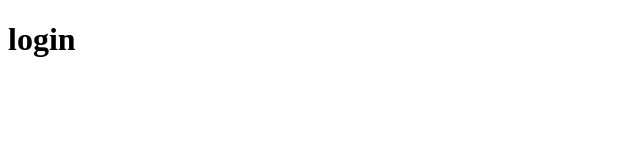
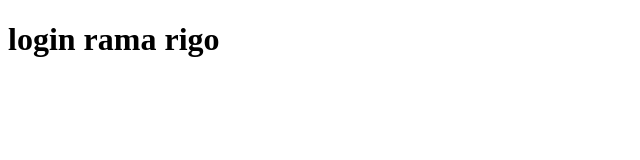
Before and after one commit to rigox100/cecy-dual, a plain HTML site: page login.html in a window 1280 px wide. Shown: the whole page, without its empty margins (0-640 px from the left). Drawn offline with Linux system fonts and the light colour scheme.

Commit message:
modificando login en rama rigo

```diff
--- a/login.html
+++ b/login.html
@@ -1,11 +1,14 @@
 <!DOCTYPE html>
 <html lang="en">
+
 <head>
     <meta charset="UTF-8">
     <meta name="viewport" content="width=device-width, initial-scale=1.0">
     <title>Login</title>
 </head>
+
 <body>
-    <h1>login</h1>
+    <h1>login rama rigo</h1>
 </body>
+
 </html>
```
